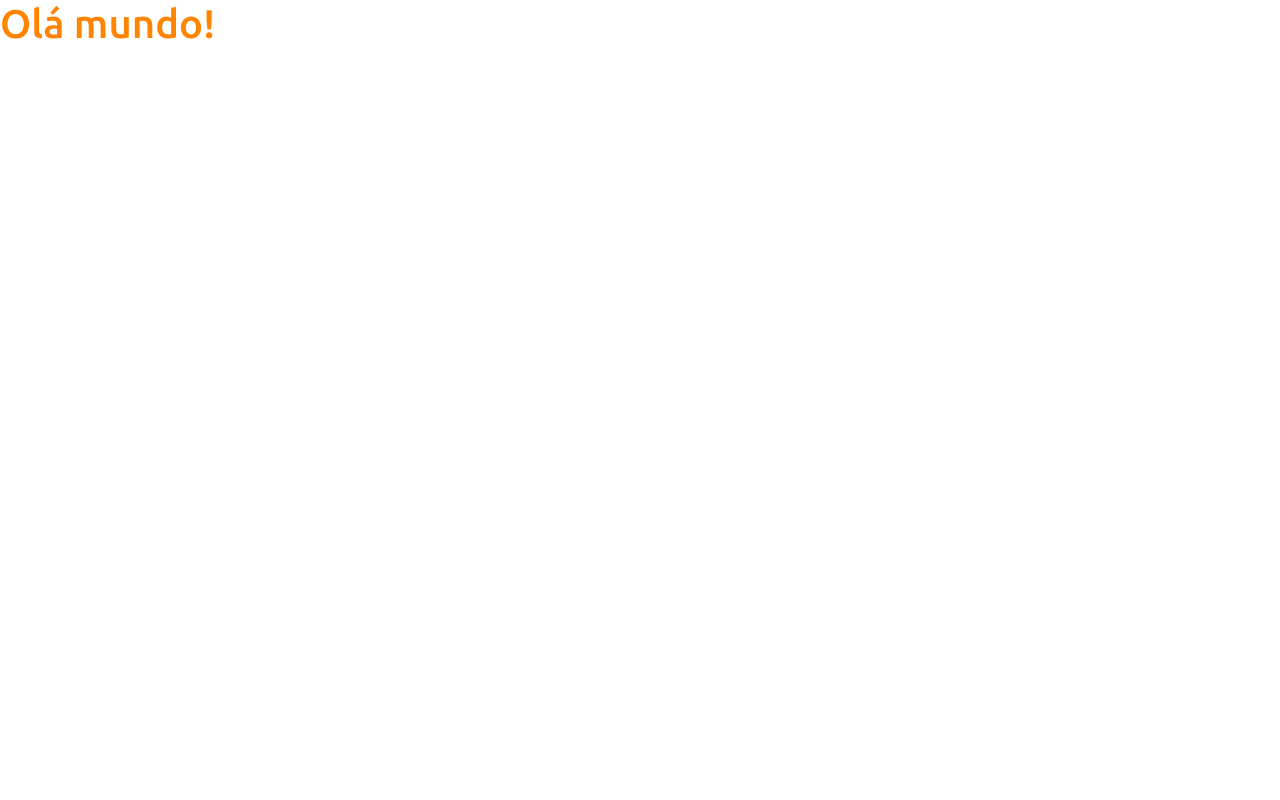
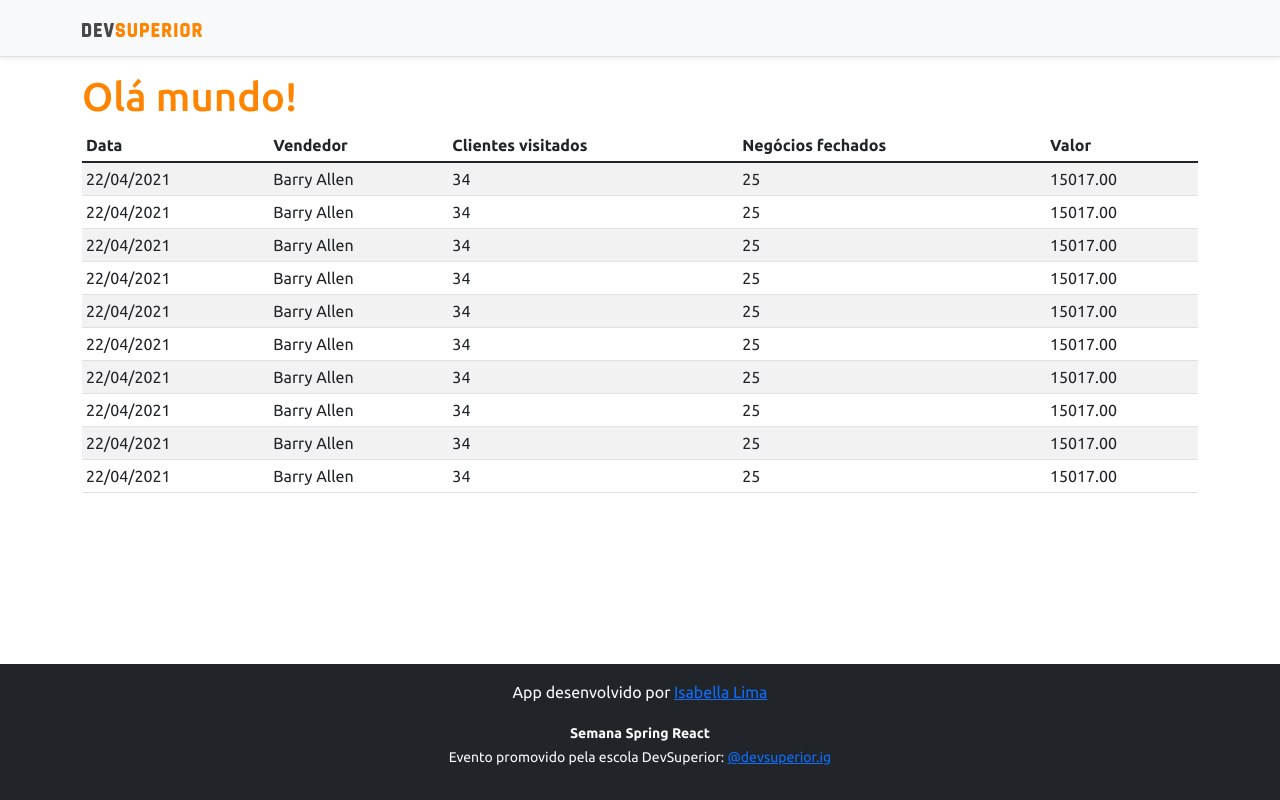
Before and after one commit to Isabellalima86/projeto-sds3, a React (Create React App) app in the folder frontend/: page / in a window 1280 px wide. Built offline with nearby package versions, Linux system fonts and the light colour scheme.

Commit message:
Basic static components

```diff
--- a/frontend/src/App.tsx
+++ b/frontend/src/App.tsx
@@ -1,10 +1,18 @@
+import DataTable from 'components/DataTable';
+import Footer from 'components/Footer';
+import NavBar from 'components/NavBar';
 import React from 'react';
 
 function App() {
   return (
-    <div>
-     <h1 className="text-primary"> Olá mundo! </h1>
-    </div>
+    <>
+      <NavBar />
+      <div className="container">
+        <h1 className="text-primary"> Olá mundo! </h1>
+        <DataTable />
+      </div>
+      <Footer />
+    </>
   );
 }
 
--- /dev/null
+++ b/frontend/src/components/DataTable/index.tsx
@@ -0,0 +1,95 @@
+
+const DataTable = () => {
+    return (
+        <div className="table-responsive">
+            <table className="table table-striped table-sm">
+                <thead>
+                    <tr>
+                        <th>Data</th>
+                        <th>Vendedor</th>
+                        <th>Clientes visitados</th>
+                        <th>Negócios fechados</th>
+                        <th>Valor</th>
+                    </tr>
+                </thead>
+                <tbody>
+                    <tr>
+                        <td>22/04/2021</td>
+                        <td>Barry Allen</td>
+                        <td>34</td>
+                        <td>25</td>
+                        <td>15017.00</td>
+                    </tr>
+
+                    <tr>
+                        <td>22/04/2021</td>
+                        <td>Barry Allen</td>
+                        <td>34</td>
+                        <td>25</td>
+                        <td>15017.00</td>
+                    </tr>
+
+                    <tr>
+                        <td>22/04/2021</td>
+                        <td>Barry Allen</td>
+                        <td>34</td>
+                        <td>25</td>
+                        <td>15017.00</td>
+                    </tr>
+
+                    <tr>
+                        <td>22/04/2021</td>
+                        <td>Barry Allen</td>
+                        <td>34</td>
+                        <td>25</td>
+                        <td>15017.00</td>
+                    </tr>
+                    <tr>
+                        <td>22/04/2021</td>
+                        <td>Barry Allen</td>
+                        <td>34</td>
+                        <td>25</td>
+                        <td>15017.00</td>
+                    </tr>
+                    <tr>
+                        <td>22/04/2021</td>
+                        <td>Barry Allen</td>
+                        <td>34</td>
+                        <td>25</td>
+                        <td>15017.00</td>
+                    </tr>
+                    <tr>
+                        <td>22/04/2021</td>
+                        <td>Barry Allen</td>
+                        <td>34</td>
+                        <td>25</td>
+                        <td>15017.00</td>
+                    </tr>
+                    <tr>
+                        <td>22/04/2021</td>
+                        <td>Barry Allen</td>
+                        <td>34</td>
+                        <td>25</td>
+                        <td>15017.00</td>
+                    </tr>
+                    <tr>
+                        <td>22/04/2021</td>
+                        <td>Barry Allen</td>
+                        <td>34</td>
+                        <td>25</td>
+                        <td>15017.00</td>
+                    </tr>
+                    <tr>
+                        <td>22/04/2021</td>
+                        <td>Barry Allen</td>
+                        <td>34</td>
+                        <td>25</td>
+                        <td>15017.00</td>
+                    </tr>
+                </tbody>
+            </table>
+        </div>
+    );
+}
+
+export default DataTable;
--- /dev/null
+++ b/frontend/src/components/Footer/index.tsx
@@ -0,0 +1,15 @@
+
+
+const Footer = () => {
+    return (
+        <footer className="footer mt-auto py-3 bg-dark">
+            <div className="container">
+                <p className="text-light">App desenvolvido por <a href="https://github.com/Isabellalima86" target="_blank" rel="noreferrer">Isabella Lima</a></p>
+                <p className="text-light"><small><strong>Semana Spring React</strong><br />
+                    Evento promovido pela escola DevSuperior: <a href="https://instagram.com/devsuperior.ig" target="_blank" rel="noreferrer">@devsuperior.ig</a></small></p>
+            </div>
+        </footer>
+    );
+}
+
+export default Footer;
--- /dev/null
+++ b/frontend/src/components/NavBar/index.tsx
@@ -0,0 +1,15 @@
+import React from 'react';
+import ImgDsDark from 'assets/img/ds-dark.svg'
+const NavBar = () => {
+    return (
+        <div className="d-flex flex-column flex-md-row align-items-center p-3 px-md-4 mb-3 bg-light border-bottom shadow-sm">
+            <div className="container">
+                <nav className="my-2 my-md-0 mr-md-3">
+                    <img src={ImgDsDark} alt="DevSuperior" width="120" />
+                </nav>
+            </div>
+        </div>
+    );
+}
+
+export default NavBar;
```
Also changed, not shown: frontend/src/assets/img/ds-dark.svg (added).
